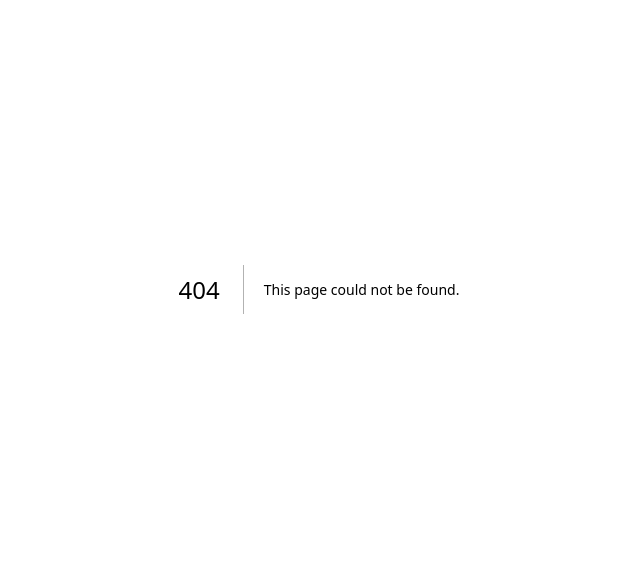
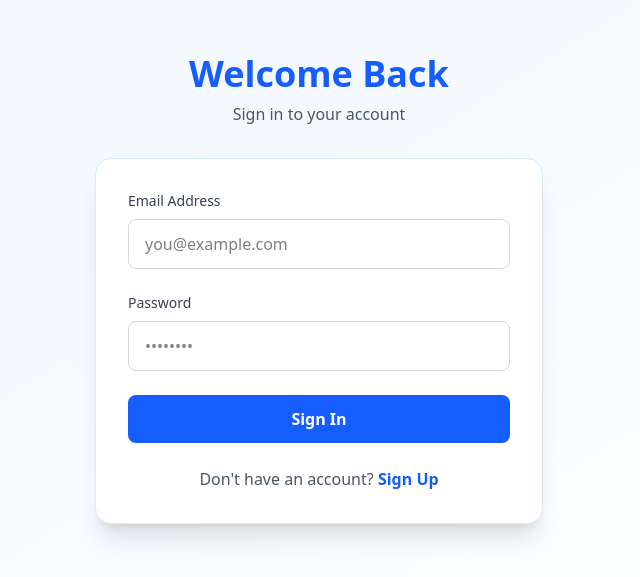
Before and after one commit to intellidentinc/intellident, a Next.js app: page /sign-in in a window 1280 px wide. Before the commit this address had no page. Shown: the part 111-688 px from the top of the page, without its empty margins (321-961 px from the left). Built offline with nearby package versions, Linux system fonts and the light colour scheme.

Commit message:
refactor for better file organization

```diff
--- /dev/null
+++ b/app/(main)/layout.jsx
@@ -0,0 +1,5 @@
+const MainLayout = ({ children }) => {
+  return <div className="flex-1 flex flex-col bg-[#F8FAFC]">{children}</div>;
+};
+
+export default MainLayout;
--- a/app/page.js
+++ b/app/(main)/page.jsx
@@ -9,13 +9,13 @@ export default function Home() {
             <h1 className="text-2xl font-bold text-blue-600">Intellident</h1>
             <div className="flex gap-4">
               <Link
-                href="/signin"
+                href="/sign-in"
                 className="px-4 py-2 text-blue-600 font-semibold hover:text-blue-700 transition"
               >
                 Sign In
               </Link>
               <Link
-                href="/signup"
+                href="/sign-up"
                 className="px-4 py-2 bg-blue-600 text-white rounded-lg font-semibold hover:bg-blue-700 transition"
               >
                 Sign Up
@@ -43,7 +43,7 @@ export default function Home() {
               Get Started
             </Link>
             <Link
-              href="/signin"
+              href="/sign-in"
               className="px-8 py-4 bg-white text-blue-600 rounded-lg text-lg font-semibold hover:bg-gray-50 transition border-2 border-blue-600"
             >
               Sign In
--- a/app/layout.js
+++ /dev/null
@@ -1,29 +0,0 @@
-import { Geist, Geist_Mono } from "next/font/google";
-import "./globals.css";
-
-const geistSans = Geist({
-  variable: "--font-geist-sans",
-  subsets: ["latin"],
-});
-
-const geistMono = Geist_Mono({
-  variable: "--font-geist-mono",
-  subsets: ["latin"],
-});
-
-export const metadata = {
-  title: "Create Next App",
-  description: "Generated by create next app",
-};
-
-export default function RootLayout({ children }) {
-  return (
-    <html lang="en">
-      <body
-        className={`${geistSans.variable} ${geistMono.variable} antialiased`}
-      >
-        {children}
-      </body>
-    </html>
-  );
-}
--- /dev/null
+++ b/app/layout.jsx
@@ -0,0 +1,20 @@
+import { Inter } from "next/font/google";
+import { Analytics } from "@vercel/analytics/next";
+import "./globals.css";
+
+const inter = Inter({
+  subsets: ["latin"],
+  variable: "--font-inter",
+  display: "swap",
+});
+
+export default function RootLayout({ children }) {
+  return (
+    <html lang="en">
+      <body className={`${inter.variable} antialiased`}>
+        {children}
+        <Analytics />
+      </body>
+    </html>
+  );
+}
--- a/package.json
+++ b/package.json
@@ -18,6 +18,7 @@
     "@mui/x-data-grid": "^8.28.0",
     "@mui/x-date-pickers": "^8.27.2",
     "@prisma/client": "^6.19.2",
+    "@vercel/analytics": "^2.0.1",
     "bcrypt": "^6.0.0",
     "dayjs": "^1.11.20",
     "next": "16.1.6",
```
Also changed, not shown: app/(main)/dashboard/page.jsx (renamed from app/dashboard/page.js, +16 -9 lines), app/(main)/sign-in/page.jsx (renamed from app/signin/page.js), app/(main)/sign-up/page.jsx (renamed from app/signup/page.js), 1 other file (tests, documents, lock files or other folders).
